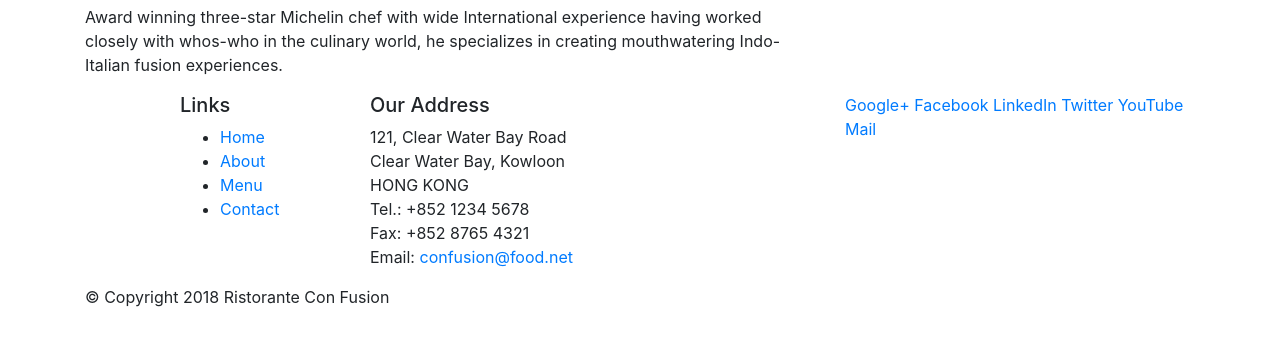
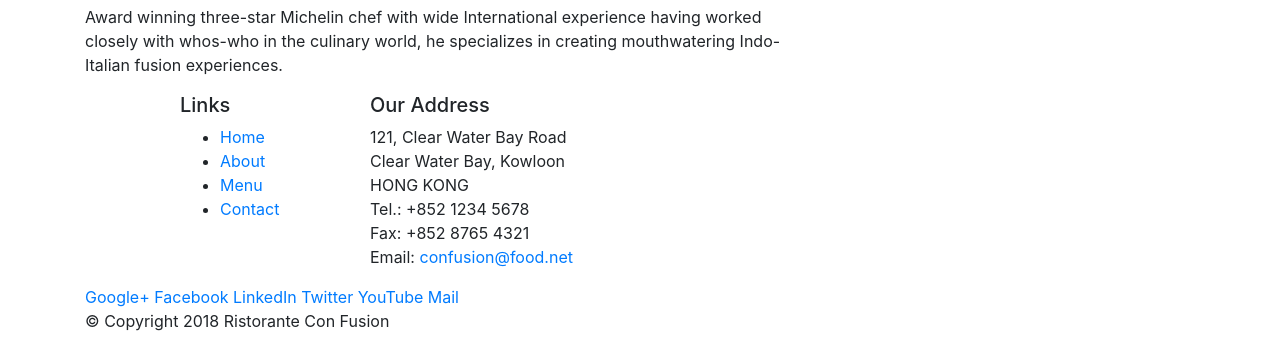
Before and after one commit to DineshSuthar54/Bootstrap, a website: page index.html in a window 1280 px wide. Shown: the part 627-976 px from the top of the page. Before the commit the page ends 952 px from the top, so only its background shows below. Drawn offline with nearby package versions, Linux system fonts and the light colour scheme.

Commit message:
Bootstrap Grid Part 1

```diff
--- a/index.html
+++ b/index.html
@@ -86,7 +86,7 @@
 		              Email: <a href="mailto:confusion@food.net">confusion@food.net</a>
 		           </address>
                 </div>
-                <div class="col-12 col-sm-4">
+                <div class="col-12 col-sm-5">
                     <div>
                         <a href="http://google.com/+">Google+</a>
                         <a href="http://www.facebook.com/profile.php?id=">Facebook</a>
```
